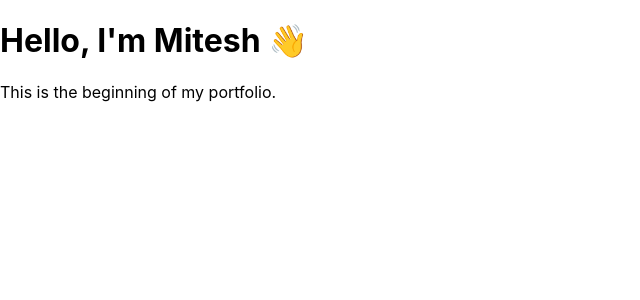
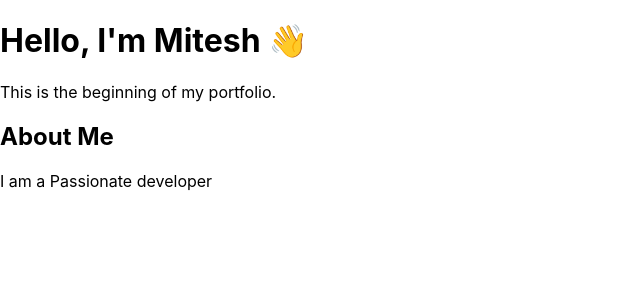
Before and after one commit to mitesh-24/my-portfolio, a React (Create React App) app: page / in a window 1280 px wide. Shown: the top 300 px of the page, without its empty margins (0-640 px from the left). Built offline with nearby package versions, Linux system fonts and the light colour scheme.

Commit message:
added about section test

```diff
--- a/src/App.js
+++ b/src/App.js
@@ -1,10 +1,12 @@
 import './App.css';
+import Hello from './hello';
+import About from './about';
 
 function App() {
   return (
     <div>
-      <h1>Hello, I'm Mitesh 👋</h1>
-      <p>This is the beginning of my portfolio.</p>
+      <Hello name = 'Mitesh'/>
+      <About />
     </div>
   );
 }
--- /dev/null
+++ b/src/about.js
@@ -0,0 +1,10 @@
+function About() {
+    return (
+        <section>
+            <h2>About Me</h2>
+            <p>I am a Passionate developer</p>
+        </section>
+    )
+}
+
+export default About;
--- /dev/null
+++ b/src/hello.js
@@ -0,0 +1,10 @@
+function Hello(props) {
+   return (
+    <div>
+      <h1>Hello, I'm {props.name} 👋</h1>
+      <p>This is the beginning of my portfolio.</p>
+    </div>
+   )
+}
+
+export default Hello;
```
